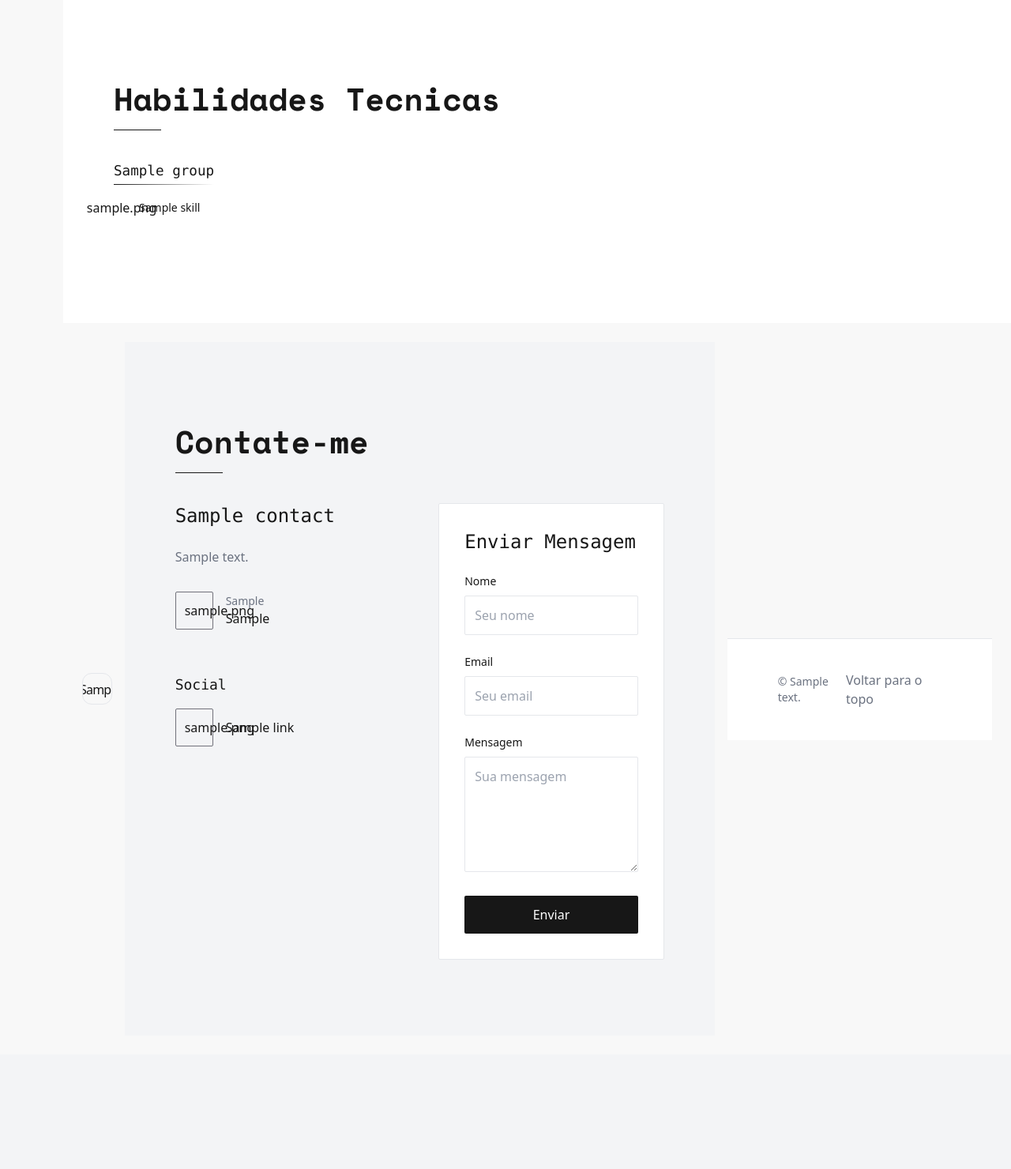
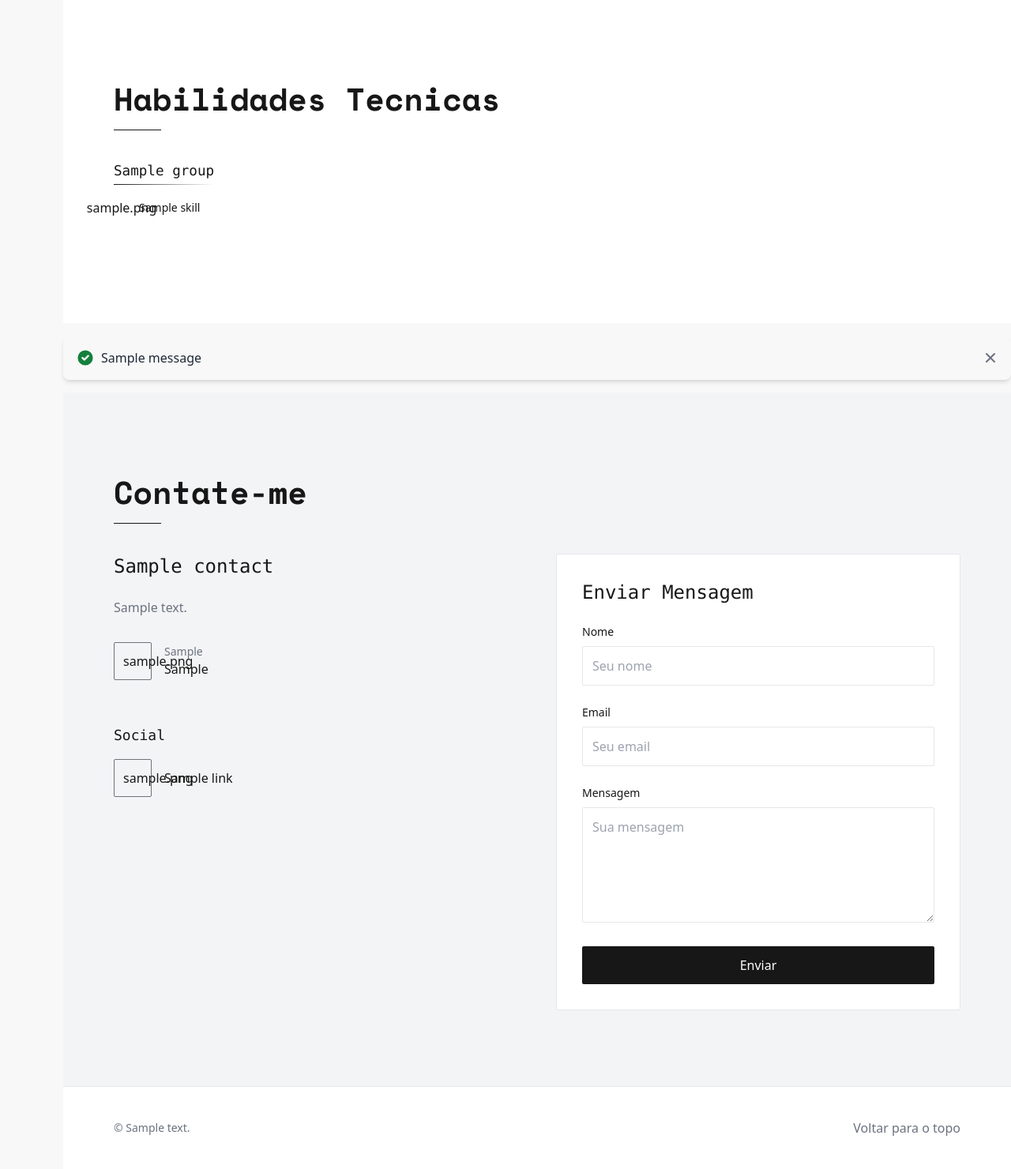
Before and after one commit to matheuskdev/portifolio, a Django app: page / in a window 1280 px wide. Shown: the part 2067-3547 px from the top of the page at 79% size. Before the commit the page ends 3282 px from the top, so only its background shows below. Run offline with Django 5.2, Linux system fonts and the light colour scheme; tables that the repository leaves empty hold one stand-in row (values such as "Sample post"); grey boxes marked "Sample" are stand-in pictures; one stand-in notice (Sample message) is shown.

Commit message:
feat: refatorar exibição de mensagens com novos estilos e funcionalidade de fechamento

```diff
--- a/apps/core/templates/main/message.html
+++ b/apps/core/templates/main/message.html
@@ -1,17 +1,38 @@
 {% if messages %}
-<div class="flex h-full w-full items-center gap-2 px-4 py-2 text-left md:gap-4 md:p-6" id="message">
-    <div
-        class="align-center border-slate-6 text-slate-12 group-data-[state=active]:text-green-9 relative flex h-10 w-10 justify-center overflow-hidden rounded-xl bg-gradient-to-bl from-white/[6%] p-2 transition-all duration-150 ease-in-out group-data-[state=active]:from-white/10 md:border">
-        <div class="relative flex h-full w-full items-center justify-center">
-            <div style="width: 18px; height: 18px;">
-            <div class="pointer-events-none absolute inset-0 bg-transparent mix-blend-darken group-data-[state=active]:bg-green-400"
-                aria-hidden="true">
+<div id="message-container" class="my-4">
+    {% for message in messages %}
+    <div class="alert {{ message.tags }} flex items-center justify-between p-4 rounded-lg shadow-md mb-2" role="alert">
+        <div class="flex items-center">
+            {% if message.tags == 'success' %}
+            <svg class="w-6 h-6 text-green-700 mr-2" fill="currentColor" viewBox="0 0 20 20" xmlns="http://www.w3.org/2000/svg">
+                <path fill-rule="evenodd" d="M10 18a8 8 0 100-16 8 8 0 000 16zm3.707-9.293a1 1 0 00-1.414-1.414L9 10.586 7.707 9.293a1 1 0 00-1.414 1.414l2 2a1 1 0 001.414 0l4-4z" clip-rule="evenodd"></path>
+            </svg>
+            {% elif message.tags == 'error' %}
+            <svg class="w-6 h-6 text-red-700 mr-2" fill="currentColor" viewBox="0 0 20 20" xmlns="http://www.w3.org/2000/svg">
+                <path fill-rule="evenodd" d="M10 18a8 8 0 100-16 8 8 0 000 16zM8.707 7.293a1 1 0 00-1.414 1.414L8.586 10l-1.293 1.293a1 1 0 101.414 1.414L10 11.414l1.293 1.293a1 1 0 001.414-1.414L11.414 10l1.293-1.293a1 1 0 00-1.414-1.414L10 8.586 8.707 7.293z" clip-rule="evenodd"></path>
+            </svg>
+            {% endif %}
 
-            </div>
+            <p class="text-base text-gray-800">{{ message }}</p>
         </div>
+
+        <button type="button" class="close-alert text-gray-400 hover:text-gray-600 focus:outline-none" aria-label="Close">
+            <svg class="w-5 h-5" fill="currentColor" viewBox="0 0 20 20" xmlns="http://www.w3.org/2000/svg">
+                <path fill-rule="evenodd" d="M4.293 4.293a1 1 0 011.414 0L10 8.586l4.293-4.293a1 1 0 111.414 1.414L11.414 10l4.293 4.293a1 1 0 01-1.414 1.414L10 11.414l-4.293 4.293a1 1 0 01-1.414-1.414L8.586 10 4.293 5.707a1 1 0 010-1.414z" clip-rule="evenodd"></path>
+            </svg>
+        </button>
     </div>
-    {% for message in messages %}
-    <h4 class="font-display effect-font-styling text-base tracking-tighter text-slate-12">{{message}}</h4>
     {% endfor %}
 </div>
- {% endif %}
+
+<script>
+    document.addEventListener('DOMContentLoaded', () => {
+        const closeButtons = document.querySelectorAll('.close-alert');
+        closeButtons.forEach(button => {
+            button.addEventListener('click', () => {
+                button.closest('.alert').remove();
+            });
+        });
+    });
+</script>
+{% endif %}
```
